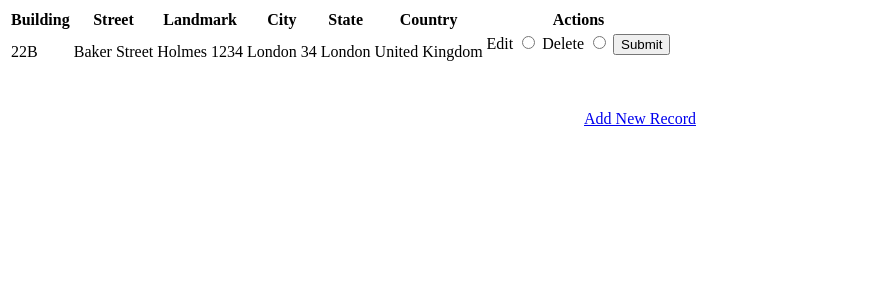
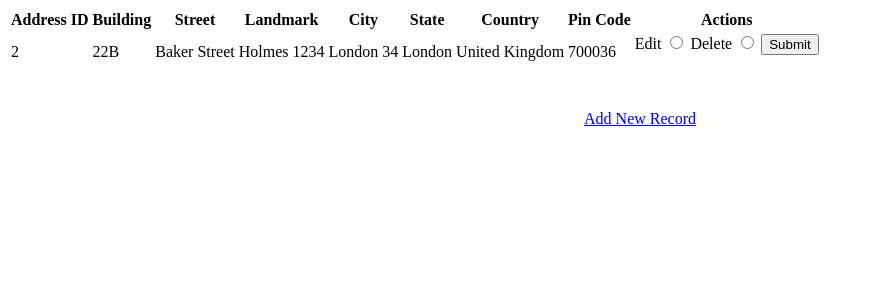
Before and after one commit to AbhisiktaChakraborty/FoodProvidingService, a Django app: page / in a window 1280 px wide. Shown: the top 300 px of the page, without its empty margins (0-871 px from the left). Run offline with Django 3.2, Linux system fonts and the light colour scheme; data comes from the database, SQL or seed files in the repository.

Commit message:
AddressManager & LoginManager + Unit Testing

```diff
--- a/FoodApp/FoodServices/templates/FoodServices/loadAddress.html
+++ b/FoodApp/FoodServices/templates/FoodServices/loadAddress.html
@@ -4,24 +4,28 @@
     <thead class="thead-dark">
     <tr>
 
+        <th>Address ID</th>
         <th>Building</th>
         <th>Street</th>
         <th>Landmark</th>
         <th>City</th>
         <th>State</th>
         <th>Country</th>
+        <th>Pin Code</th>
         <th>Actions</th>
     </tr>
     </thead>
     <tbody>
 {% for address in addressList %}
     <tr>
+        <td>{{ address.add_id }}</td>
         <td>{{ address.building }}</td>
         <td>{{ address.street }}</td>
         <td>{{ address.landmark }}</td>
         <td>{{ address.city }}</td>
         <td>{{ address.state }}</td>
         <td>{{ address.country }}</td>
+        <td>{{ address.pincode }}</td>
         <td>
             <form action="" method="POST">
                 {% csrf_token %}
```
